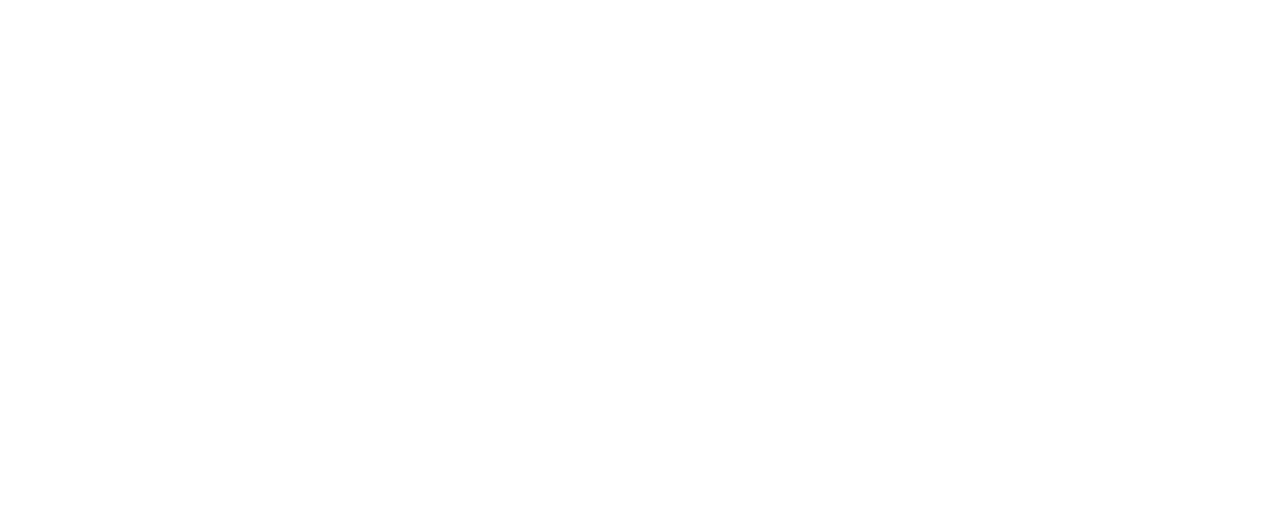
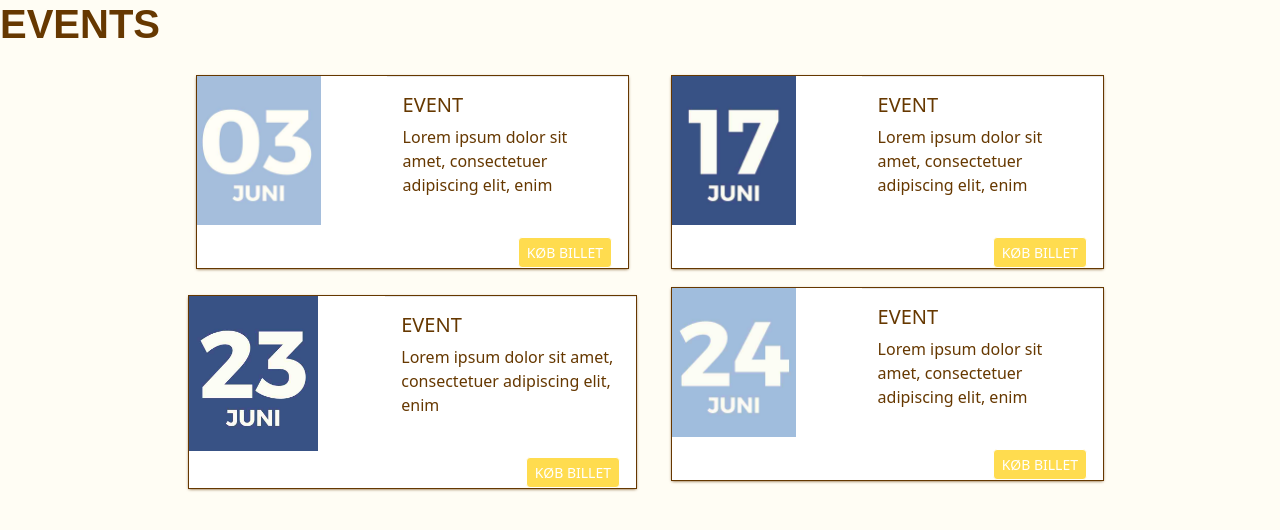
Before and after one commit to IdaGleieHeldorf/kalender, a website: page index.html in a window 1280 px wide. Drawn offline with nearby package versions, Linux system fonts and the light colour scheme; files that its build step writes are made by us from their sources; a web font is replaced by a local one.

Commit message:
Oprettelse af grid og card

```diff
--- a/css/styles.scss
+++ b/css/styles.scss
@@ -17,3 +17,42 @@ $theme-colors: map-merge($theme-colors, $custom-colors);
 @import "bootstrapComponents";
 
 // 5. Du kan lave styling her...
+
+h1{
+	font-family: "montserrat", sans-serif;
+	font-weight: 700;
+	font-style: normal;
+}
+
+body{
+	color: #663800;
+	background-color: #FFFDF4;
+}
+
+.card-block {
+	font-size: 1em;
+	position: relative;
+	margin: 0;
+	padding: 1em;
+	border: none;
+	border-top: 1px solid rgba(34, 36, 38, .1);
+	box-shadow: none;
+}
+
+.btn {
+	margin-top: auto;
+	background-color: #FFDC4F;
+	border-color: white;
+
+}
+
+
+.card {
+	font-size: 1em;
+	overflow: hidden;
+	border: none;
+	border-radius: .0rem;
+	box-shadow: 0 1px 3px 0 #663800, 0 0 0 1px #663800;
+	margin-top: 20px;
+	margin-left: 20px;
+}
--- a/index.html
+++ b/index.html
@@ -2,8 +2,9 @@
 <html lang="da">
 <head>
 	<meta charset="utf-8">
+	<link rel="stylesheet" href="https://use.typekit.net/ofe7wks.css">
 
-	<title>Sigende titel</title>
+	<title>Event kalender</title>
 
 	<meta name="robots" content="All">
 	<meta name="author" content="Udgiver">
@@ -14,7 +15,153 @@
 	<meta name="viewport" content="width=device-width, initial-scale=1">
 </head>
 
+
 <body>
+<!--           eksempel på card
+
+	<div class="card float-right">
+		<div class="row">
+			<div class="col-sm-5">
+				<img class="d-block w-100" src=images/03.jpg alt="eventkalender">
+			</div>
+			<div class="col-sm-7">
+				<div class="card-block">
+
+					<p>Copy paste the HTML and CSS.</p>
+					<p>Change around the content for awsomenes</p>
+					<br>
+					<a href="#" class="btn btn-primary btn-sm float-right">KØB BILLET</a>
+				</div>
+			</div>
+
+		</div>
+	</div>
+
+<!--           <h4 class="card-title">Small card</h4> -->
+
+
+
+<h1>EVENTS</h1>
+
+<!-- Card container vandret 1-->
+
+	<div class="container">
+		<div class="row">
+
+			<div class="col-1">
+
+			</div>
+
+			<div class="col-5">
+				<div class="card">
+					<div class="row">
+						<div class="col-sm-5">
+							<img class="d-block w-75" src=images/03.jpg alt="eventkalender">
+						</div>
+						<div class="col-sm-7">
+							<div class="card-block">
+								<!--           <h4 class="card-title">Small card</h4> -->
+								<h5>EVENT</h5>
+								<p>Lorem ipsum dolor sit amet, consectetuer adipiscing elit, enim</p>
+								<br>
+								<a href="#" class="btn btn-primary btn-sm float-end">KØB BILLET</a>
+							</div>
+						</div>
+
+					</div>
+				</div>
+			</div>
+
+
+			<div class="col-5">
+				<div class="card">
+					<div class="row">
+						<div class="col-sm-5">
+							<img class="d-lock w-75" src=images/2.jpg alt="eventkalender">
+						</div>
+						<div class="col-sm-7">
+							<div class="card-block">
+								<!--           <h4 class="card-title">Small card</h4> -->
+								<h5>EVENT</h5>
+								<p>Lorem ipsum dolor sit amet, consectetuer adipiscing elit, enim</p>
+								<br>
+								<a href="#" class="btn btn-primary btn-sm float-end">KØB BILLET</a>
+							</div>
+						</div>
+
+					</div>
+				</div>
+			</div>
+
+			<div class="col-1">
+
+			</div>
+
+		</div>
+	</div>
+
+
+
+
+
+
+<!-- Card container vandret 2-->
+<div class="container">
+	<div class="row">
+
+		<div class="col-1">
+
+		</div>
+
+		<div class="col-5 g-2">
+			<div class="card">
+				<div class="row">
+					<div class="col-sm-5">
+						<img class="d-block w-75" src=images/3.jpg alt="eventkalender">
+					</div>
+					<div class="col-sm-7">
+						<div class="card-block">
+							<!--           <h4 class="card-title">Small card</h4> -->
+							<h5>EVENT</h5>
+							<p>Lorem ipsum dolor sit amet, consectetuer adipiscing elit, enim</p>
+							<br>
+							<a href="#" class="btn btn-primary btn-sm float-end">KØB BILLET</a>
+						</div>
+					</div>
+
+				</div>
+			</div>
+		</div>
+
+
+		<div class="col-5">
+			<div class="card">
+				<div class="row">
+					<div class="col-sm-5">
+						<img class="d-lock w-75" src=images/4.jpg alt="eventkalender">
+					</div>
+					<div class="col-sm-7">
+						<div class="card-block">
+							<!--           <h4 class="card-title">Small card</h4> -->
+							<h5>EVENT</h5>
+							<p>Lorem ipsum dolor sit amet, consectetuer adipiscing elit, enim</p>
+							<br>
+							<a href="#" class="btn btn-primary btn-sm float-end">KØB BILLET</a>
+						</div>
+					</div>
+
+				</div>
+			</div>
+		</div>
+
+		<div class="col-1">
+
+		</div>
+
+	</div>
+</div>
+
+
 
 
 
```
Also changed, not shown: images/._03.jpg (added), images/._2.jpg (added), images/._3.jpg (added), images/._4.jpg (added), images/._5.jpg (added), images/._6.jpg (added), images/._7.jpg (added), images/._8.jpg (added), images/03.jpg (added), images/2.jpg (added), images/3.jpg (added), images/4.jpg (added), images/5.jpg (added), images/6.jpg (added), 2 more files.
